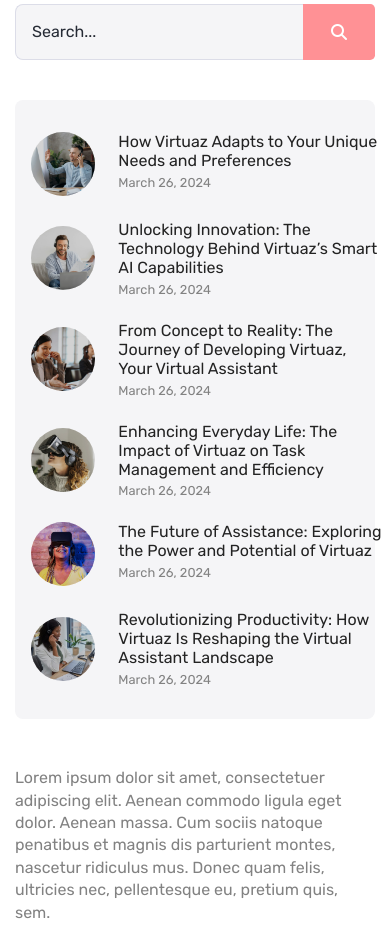
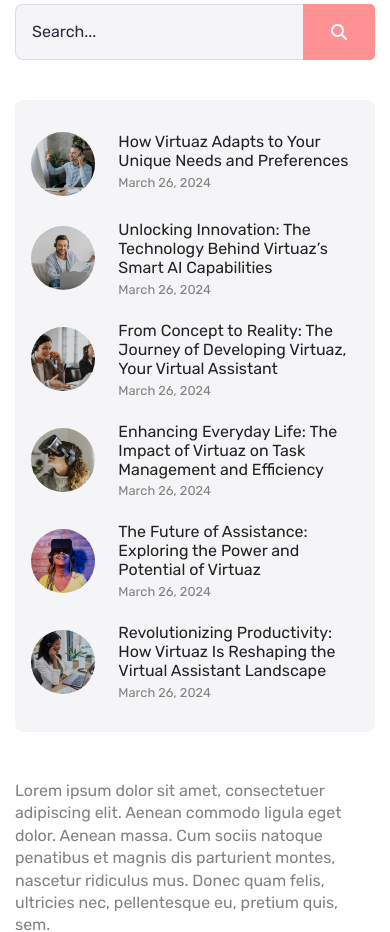
Before and after one commit to imnazim16/vibevital, a plain HTML site: page blogpost.html in a window 390 px wide. Shown: the part 1000-1932 px from the top of the page. Drawn offline with nearby package versions, Linux system fonts and the light colour scheme.

Commit message:
Add files via upload

```diff
--- a/css/responsive.css
+++ b/css/responsive.css
@@ -229,6 +229,9 @@
 		grid-template-columns: 12% 88%;
 		gap: 0;
 	}
+	.post-list-content {
+		max-width: inherit;
+	}
 }
 
 @media only screen and (max-width: 767px) {
@@ -321,6 +324,9 @@
 	}
 	.post-list-box {
 		gap: 1rem;
+	}
+	.post-list-content {
+		max-width: 350px;
 	}
 }
 
@@ -432,10 +438,16 @@
 	.service-sec {
 		padding: 38rem 0 5rem;
 	}
+	.post-list-content {
+		max-width: 250px;
+	}
 }
 
 @media only screen and (max-width: 383px) {
 	.about-choose-sec .choose-us-container {
 		padding: 33rem 0rem 0;
 	}
+	.post-list-content {
+		max-width: 200px;
+	}
 }
--- a/css/style.css
+++ b/css/style.css
@@ -1634,7 +1634,8 @@ footer {
 	justify-content: center;
 }
 .post-list-content {
-	padding: 0 0.5rem 0 1rem;
+	padding: 0 0rem 0 1rem;
+	max-width: 200px;
 }
 .page-info-image {
 	margin-bottom: 0.3rem;
```
